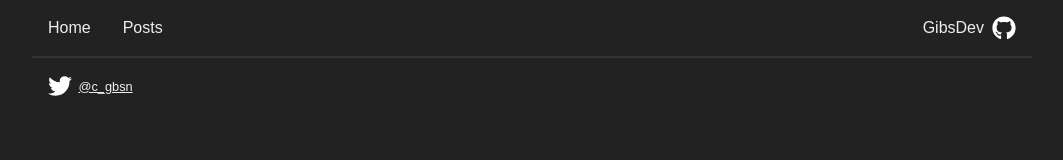
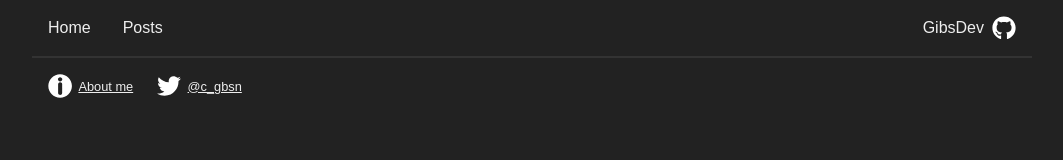
Before and after one commit to GibsDev/gibsdev.com, a website: page page.html in a window 1280 px wide. Shown: the whole page, without its empty margins (108-1171 px from the left). Drawn offline with Linux system fonts and the light colour scheme.

Commit message:
added about me to footer

```diff
--- a/page.html
+++ b/page.html
@@ -23,6 +23,10 @@
     </header>
     <div></div>
     <footer>
+        <a href="/about">
+            <img alt="About me" src="/images/about.svg">
+            <span>About me</span>
+        </a>
         <a href="https://twitter.com/c_gbsn">
             <img alt="Twitter" src="/images/twitter.svg">
             <span>@c_gbsn</span>
--- a/public/style.css
+++ b/public/style.css
@@ -98,6 +98,7 @@ button {
 footer {
     box-sizing: border-box;
     padding-top: 1em;
+    padding-bottom: 1em;
     border-top: 1px solid #333;
     display: flex;
     gap: 1.5em;
```
Also changed, not shown: public/about.md (renamed from public/posts/about-me.md), public/images/about.svg (added).
